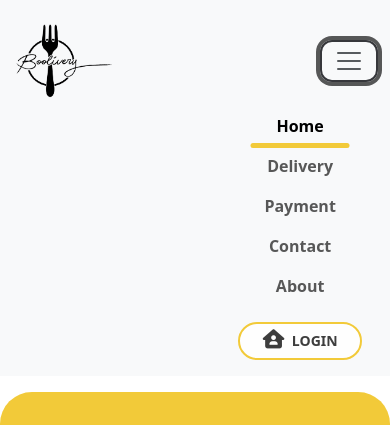
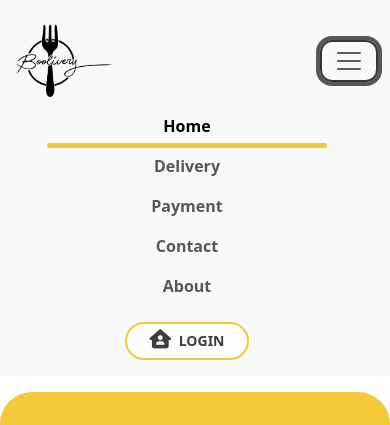
Before and after one commit to emanuele-pogliari/boolivery-frontend, a Vue app: page / in a window 390 px wide. Both pictures are taken after a click on the button 349 px from the left and 61 px from the top of the page. Shown: the top 425 px of the page. Built offline with nearby package versions, Linux system fonts and the light colour scheme; no server answers; what vue-awesome-paginate would draw is missing.

Commit message:
nav mobile change

```diff
--- a/src/components/AppNav.vue
+++ b/src/components/AppNav.vue
@@ -38,7 +38,7 @@ export default {
         <div class="collapse navbar-collapse" id="navbarSupportedContent">
             <div class="d-flex justify-content-between right-side ms-auto">
                 <!-- Centered Navigation Links -->
-                <div class="navbar-nav ms-auto">
+                <div class="navbar-nav ms-auto w-100">
                     <a class="nav-link text-center active" aria-current="page" href="#">Home</a>
                     <a class="nav-link text-center" href="#">Delivery</a>
                     <a class="nav-link text-center" href="#">Payment</a>
```
